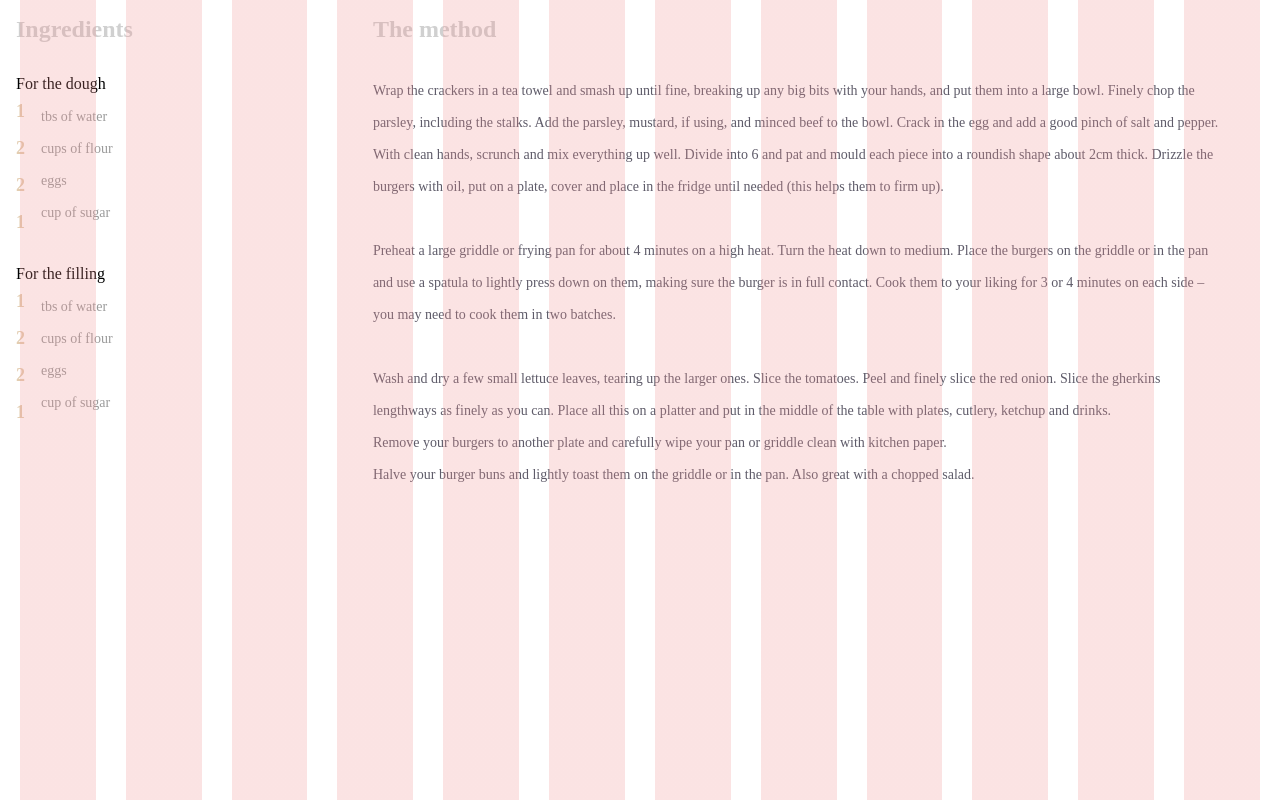
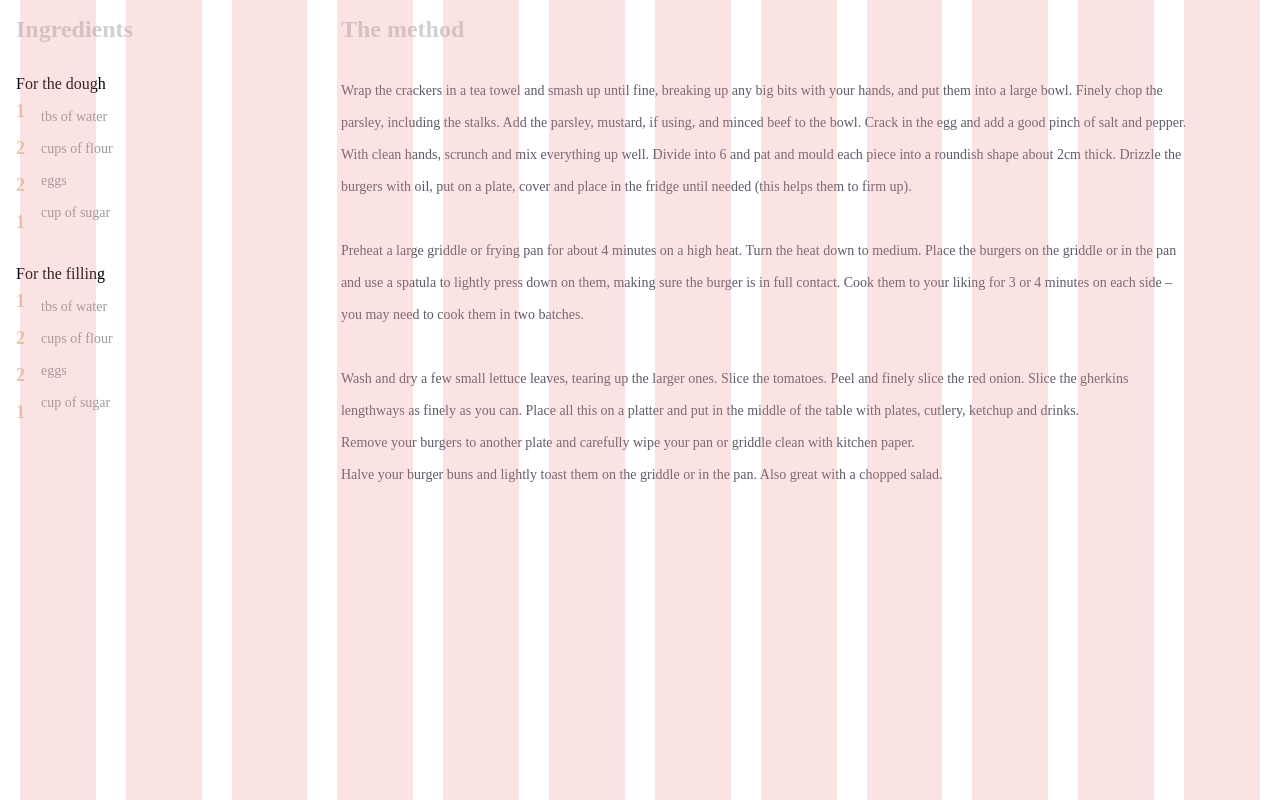
Before and after one commit to elisabetasta/vef-hopa1, a plain HTML site: page components/recipies/recipies.html in a window 1280 px wide. Drawn offline with Linux system fonts and the light colour scheme; a web font is replaced by a local one.

Commit message:
spacing addded

```diff
--- a/components/recipies/recipies.css
+++ b/components/recipies/recipies.css
@@ -13,7 +13,7 @@
   margin: 1rem;
   display: flex;
   flex-direction: row;
-  gap: 15rem;
+  gap: 13rem;
 }
 .method h2 {
   margin-bottom: 2rem;
```
